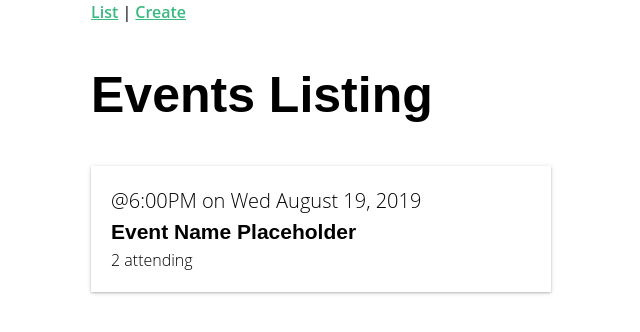
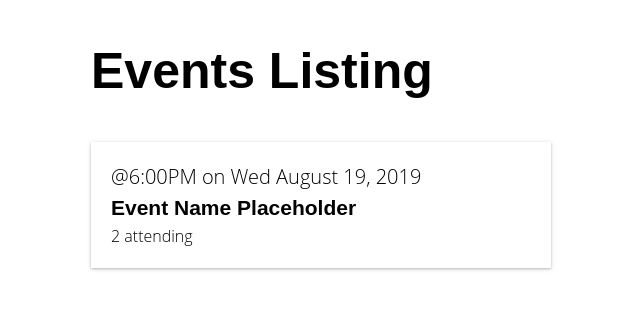
Before and after one commit to merylsays/vue-with-vuex-vue-router, a Vue app: page / in a window 1280 px wide. Shown: the top 332 px of the page, without its empty margins (319-959 px from the left). Built offline with nearby package versions, Linux system fonts and the light colour scheme.

Commit message:
top-nav: move nav router links from App to NavBar component

```diff
--- a/src/App.vue
+++ b/src/App.vue
@@ -1,9 +1,5 @@
 <template>
   <div id="app">
-    <div id="nav">
-      <router-link :to="{ name: 'event-list' }">List</router-link> |
-      <router-link :to="{ name: 'event-create' }">Create</router-link>
-    </div>
     <router-view />
   </div>
 </template>
--- a/src/components/NavBar.vue
+++ b/src/components/NavBar.vue
@@ -1,4 +1,10 @@
 <template>
+  <div id="nav" class="nav">
+    <nav>
+      <router-link :to="{ name: "event-list" }">List</router-link> |
+      <router-link :to="{ name: "event-create" }">Create</router-link>
+    </nav>
+  </div>
 </template>
 <script>
 export default {
```
